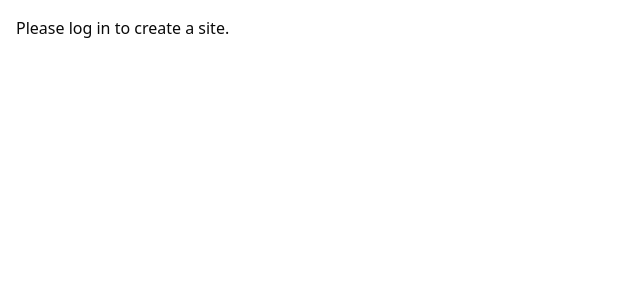
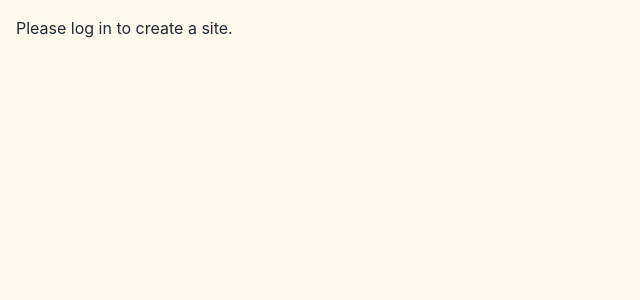
Before and after one commit to romanyrefaat1/hooklify, a Next.js app: page /new in a window 1280 px wide. Shown: the top 300 px of the page, without its empty margins (0-640 px from the left). Built offline with nearby package versions, Linux system fonts and the light colour scheme; no server answers.

Commit message:
Tailwind works

```diff
--- a/app/(routes)/app/page.tsx
+++ b/app/(routes)/app/page.tsx
@@ -13,7 +13,7 @@ export default async function AppPage (){
 
     return (
         <div>
-            App Page
+            {/* App Page */}
             <Dashboard />
         </div>
     )
--- a/app/globals.css
+++ b/app/globals.css
@@ -1,122 +1,93 @@
 @import "tailwindcss";
 @import "tw-animate-css";
 
-@custom-variant dark (&:is(.dark *));
-
-@theme inline {
-  --color-background: var(--background);
-  --color-foreground: var(--foreground);
-  --font-sans: var(--font-geist-sans);
-  --font-mono: var(--font-geist-mono);
-  --color-sidebar-ring: var(--sidebar-ring);
-  --color-sidebar-border: var(--sidebar-border);
-  --color-sidebar-accent-foreground: var(--sidebar-accent-foreground);
-  --color-sidebar-accent: var(--sidebar-accent);
-  --color-sidebar-primary-foreground: var(--sidebar-primary-foreground);
-  --color-sidebar-primary: var(--sidebar-primary);
-  --color-sidebar-foreground: var(--sidebar-foreground);
-  --color-sidebar: var(--sidebar);
-  --color-chart-5: var(--chart-5);
-  --color-chart-4: var(--chart-4);
-  --color-chart-3: var(--chart-3);
-  --color-chart-2: var(--chart-2);
-  --color-chart-1: var(--chart-1);
-  --color-ring: var(--ring);
-  --color-input: var(--input);
-  --color-border: var(--border);
-  --color-destructive: var(--destructive);
-  --color-accent-foreground: var(--accent-foreground);
-  --color-accent: var(--accent);
-  --color-muted-foreground: var(--muted-foreground);
-  --color-muted: var(--muted);
-  --color-secondary-foreground: var(--secondary-foreground);
-  --color-secondary: var(--secondary);
-  --color-primary-foreground: var(--primary-foreground);
-  --color-primary: var(--primary);
-  --color-popover-foreground: var(--popover-foreground);
-  --color-popover: var(--popover);
-  --color-card-foreground: var(--card-foreground);
-  --color-card: var(--card);
-  --radius-sm: calc(var(--radius) - 4px);
-  --radius-md: calc(var(--radius) - 2px);
-  --radius-lg: var(--radius);
-  --radius-xl: calc(var(--radius) + 4px);
+@layer base {
+  * {
+    @apply border-[--color-border] outline-[--color-primary-dark]/50;
+  }
+  body {
+    font-family: 'Inter', sans-serif;
+    background-color: var(--bg-page);
+    color: var(--text-primary);
+  }
+  h1, h2, h3, h4, h5, h6 {
+    font-family: 'Merriweather', serif;
+  }
 }
 
 :root {
-  --radius: 0.625rem;
-  --background: oklch(1 0 0);
-  --foreground: oklch(0.145 0 0);
-  --card: oklch(1 0 0);
-  --card-foreground: oklch(0.145 0 0);
-  --popover: oklch(1 0 0);
-  --popover-foreground: oklch(0.145 0 0);
-  --primary: oklch(0.205 0 0);
-  --primary-foreground: oklch(0.985 0 0);
-  --secondary: oklch(0.97 0 0);
-  --secondary-foreground: oklch(0.205 0 0);
-  --muted: oklch(0.97 0 0);
-  --muted-foreground: oklch(0.556 0 0);
-  --accent: oklch(0.97 0 0);
-  --accent-foreground: oklch(0.205 0 0);
-  --destructive: oklch(0.577 0.245 27.325);
-  --border: oklch(0.922 0 0);
-  --input: oklch(0.922 0 0);
-  --ring: oklch(0.708 0 0);
-  --chart-1: oklch(0.646 0.222 41.116);
-  --chart-2: oklch(0.6 0.118 184.704);
-  --chart-3: oklch(0.398 0.07 227.392);
-  --chart-4: oklch(0.828 0.189 84.429);
-  --chart-5: oklch(0.769 0.188 70.08);
-  --sidebar: oklch(0.985 0 0);
-  --sidebar-foreground: oklch(0.145 0 0);
-  --sidebar-primary: oklch(0.205 0 0);
-  --sidebar-primary-foreground: oklch(0.985 0 0);
-  --sidebar-accent: oklch(0.97 0 0);
-  --sidebar-accent-foreground: oklch(0.205 0 0);
-  --sidebar-border: oklch(0.922 0 0);
-  --sidebar-ring: oklch(0.708 0 0);
+  --bg-page: #FFFAEB;
+  --bg-surface: #FFFFFF;
+
+  --text-primary: #1F2937;
+  --text-secondary: #4B5563;
+  --text-muted: #9CA3AF;
+
+  --color-primary: #F59E0B;
+  --color-primary-light: #FBBF24;
+  --color-primary-dark: #B45309;
+  --color-primary-muted: #FEF3C7;
+
+  --color-secondary: #3B82F6;
+  --color-secondary-muted: #DBEAFE;
+
+  --color-success: #10B981;
+  --color-success-muted: #D1FAE5;
+
+  --color-warning: #FBBF24;
+  --color-warning-muted: #FEF9C3;
+
+  --color-info: #3B82F6;
+  --color-info-muted: #DBEAFE;
+
+  --color-danger: #EF4444;
+  --color-danger-muted: #FEE2E2;
+
+  --color-border: #E5E7EB;
 }
 
-.dark {
-  --background: oklch(0.145 0 0);
-  --foreground: oklch(0.985 0 0);
-  --card: oklch(0.205 0 0);
-  --card-foreground: oklch(0.985 0 0);
-  --popover: oklch(0.205 0 0);
-  --popover-foreground: oklch(0.985 0 0);
-  --primary: oklch(0.922 0 0);
-  --primary-foreground: oklch(0.205 0 0);
-  --secondary: oklch(0.269 0 0);
-  --secondary-foreground: oklch(0.985 0 0);
-  --muted: oklch(0.269 0 0);
-  --muted-foreground: oklch(0.708 0 0);
-  --accent: oklch(0.269 0 0);
-  --accent-foreground: oklch(0.985 0 0);
-  --destructive: oklch(0.704 0.191 22.216);
-  --border: oklch(1 0 0 / 10%);
-  --input: oklch(1 0 0 / 15%);
-  --ring: oklch(0.556 0 0);
-  --chart-1: oklch(0.488 0.243 264.376);
-  --chart-2: oklch(0.696 0.17 162.48);
-  --chart-3: oklch(0.769 0.188 70.08);
-  --chart-4: oklch(0.627 0.265 303.9);
-  --chart-5: oklch(0.645 0.246 16.439);
-  --sidebar: oklch(0.205 0 0);
-  --sidebar-foreground: oklch(0.985 0 0);
-  --sidebar-primary: oklch(0.488 0.243 264.376);
-  --sidebar-primary-foreground: oklch(0.985 0 0);
-  --sidebar-accent: oklch(0.269 0 0);
-  --sidebar-accent-foreground: oklch(0.985 0 0);
-  --sidebar-border: oklch(1 0 0 / 10%);
-  --sidebar-ring: oklch(0.556 0 0);
+.button {
+  background: var(--color-primary);
+  color: white;
+  border-radius: 0.5rem;
+  padding: 0.5rem 1rem;
+  transition: background 0.2s ease;
+}
+.button:hover {
+  background: var(--color-primary-light);
+}
+.button:focus {
+  outline: 2px solid var(--color-primary-dark);
+  outline-offset: 2px;
+}
+.button:active {
+  background: var(--color-primary-dark);
 }
 
-@layer base {
-  * {
-    @apply border-border outline-ring/50;
-  }
-  body {
-    @apply bg-background text-foreground;
-  }
+.card {
+  background: var(--bg-surface);
+  border: 1px solid var(--color-border);
+  border-radius: 0.75rem;
+  box-shadow: 0 4px 6px rgba(0, 0, 0, 0.05);
+  padding: 1.5rem;
 }
+
+.toast {
+  background: var(--bg-surface);
+  border-left: 4px solid var(--color-primary);
+  padding: 1rem;
+  border-radius: 0.5rem;
+  box-shadow: 0 1px 2px rgba(0, 0, 0, 0.05);
+}
+.toast p {
+  margin: 0;
+}
+.toast .text-sm {
+  font-size: 0.875rem;
+  font-weight: 500;
+  color: var(--text-primary);
+}
+.toast .text-xs {
+  font-size: 0.75rem;
+  color: var(--text-secondary);
+}
--- /dev/null
+++ b/tailwind.config.js
@@ -0,0 +1,80 @@
+// tailwind.config.js
+const defaultTheme = require("tailwindcss/defaultTheme")
+
+module.exports = {
+  content: [
+    "./app/**/*.{js,ts,jsx,tsx}",
+    "./components/**/*.{js,ts,jsx,tsx}",
+    "./pages/**/*.{js,ts,jsx,tsx}"
+  ],
+  theme: {
+    extend: {
+      colors: {
+        bg: {
+          page: "#FFFAEB",
+          surface: "#FFFFFF"
+        },
+        text: {
+          primary: "#1F2937",
+          secondary: "#4B5563",
+          muted: "#9CA3AF"
+        },
+        color: {
+          primary: "#F59E0B",
+          primaryLight: "#FBBF24",
+          primaryDark: "#B45309",
+          primaryMuted: "#FEF3C7",
+
+          secondary: "#3B82F6",
+          secondaryMuted: "#DBEAFE",
+
+          success: "#10B981",
+          successMuted: "#D1FAE5",
+          warning: "#FBBF24",
+          warningMuted: "#FEF9C3",
+          info: "#3B82F6",
+          infoMuted: "#DBEAFE",
+          danger: "#EF4444",
+          dangerMuted: "#FEE2E2"
+        },
+        border: {
+          DEFAULT: "#E5E7EB"
+        }
+      },
+      fontFamily: {
+        sans: ["Inter", ...defaultTheme.fontFamily.sans],
+        serif: ["Merriweather", ...defaultTheme.fontFamily.serif]
+      },
+      borderRadius: {
+        button: "0.5rem",
+        card: "0.75rem",
+        modal: "1.5rem"
+      },
+      boxShadow: {
+        sm: "0 1px 2px rgba(0, 0, 0, 0.05)",
+        md: "0 4px 6px rgba(0, 0, 0, 0.1)",
+        lg: "0 10px 15px rgba(0, 0, 0, 0.1)"
+      },
+      fontSize: {
+        xs: "0.75rem",
+        sm: "0.875rem",
+        base: "1rem",
+        lg: "1.125rem",
+        xl: "1.25rem",
+        "2xl": "1.5rem",
+        "3xl": "1.875rem"
+      },
+      spacing: {
+        1: "0.25rem",
+        2: "0.5rem",
+        3: "0.75rem",
+        4: "1rem",
+        6: "1.5rem",
+        8: "2rem",
+        10: "2.5rem",
+        12: "3rem"
+      }
+    }
+  },
+  plugins: []
+}
```
